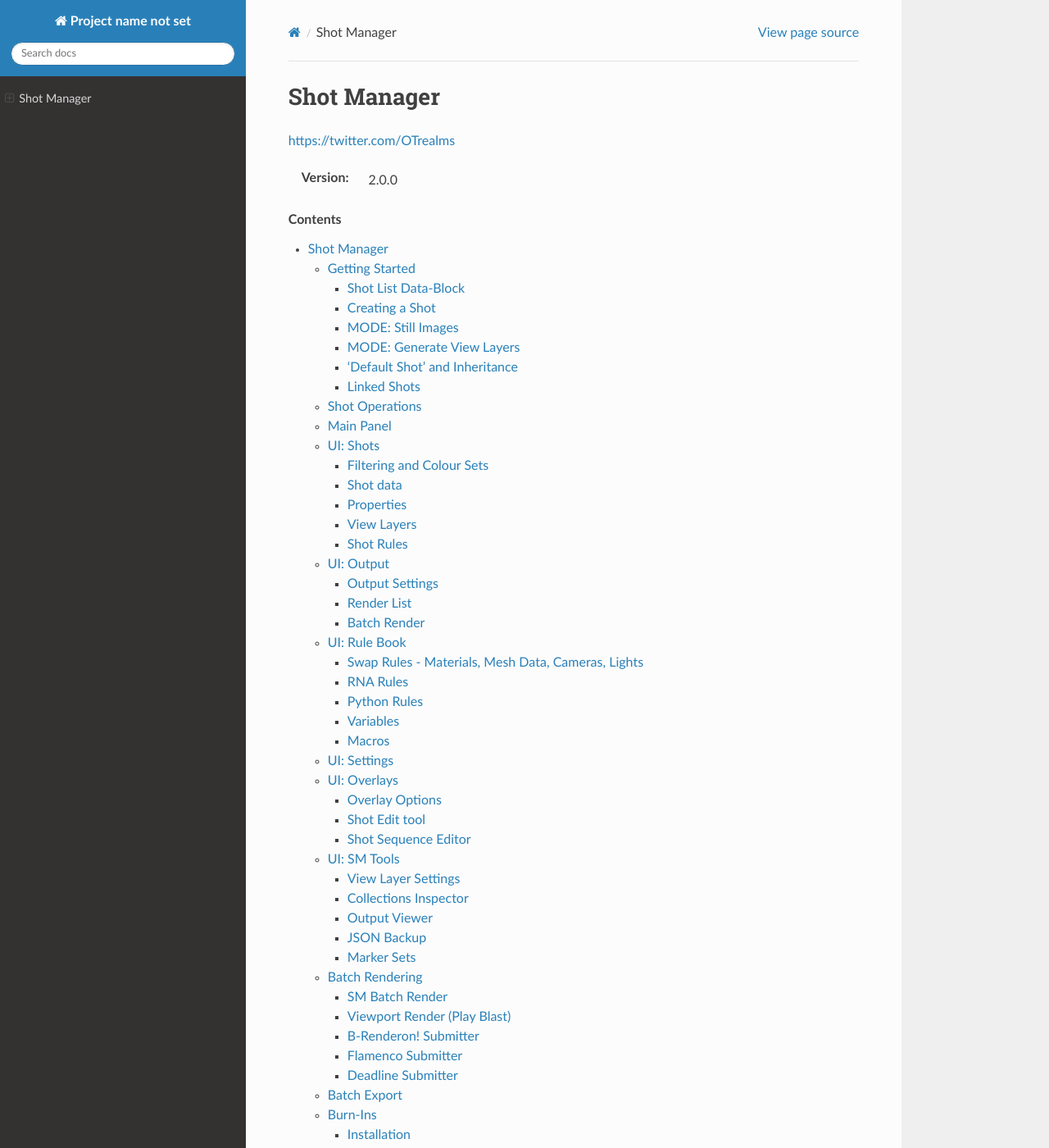
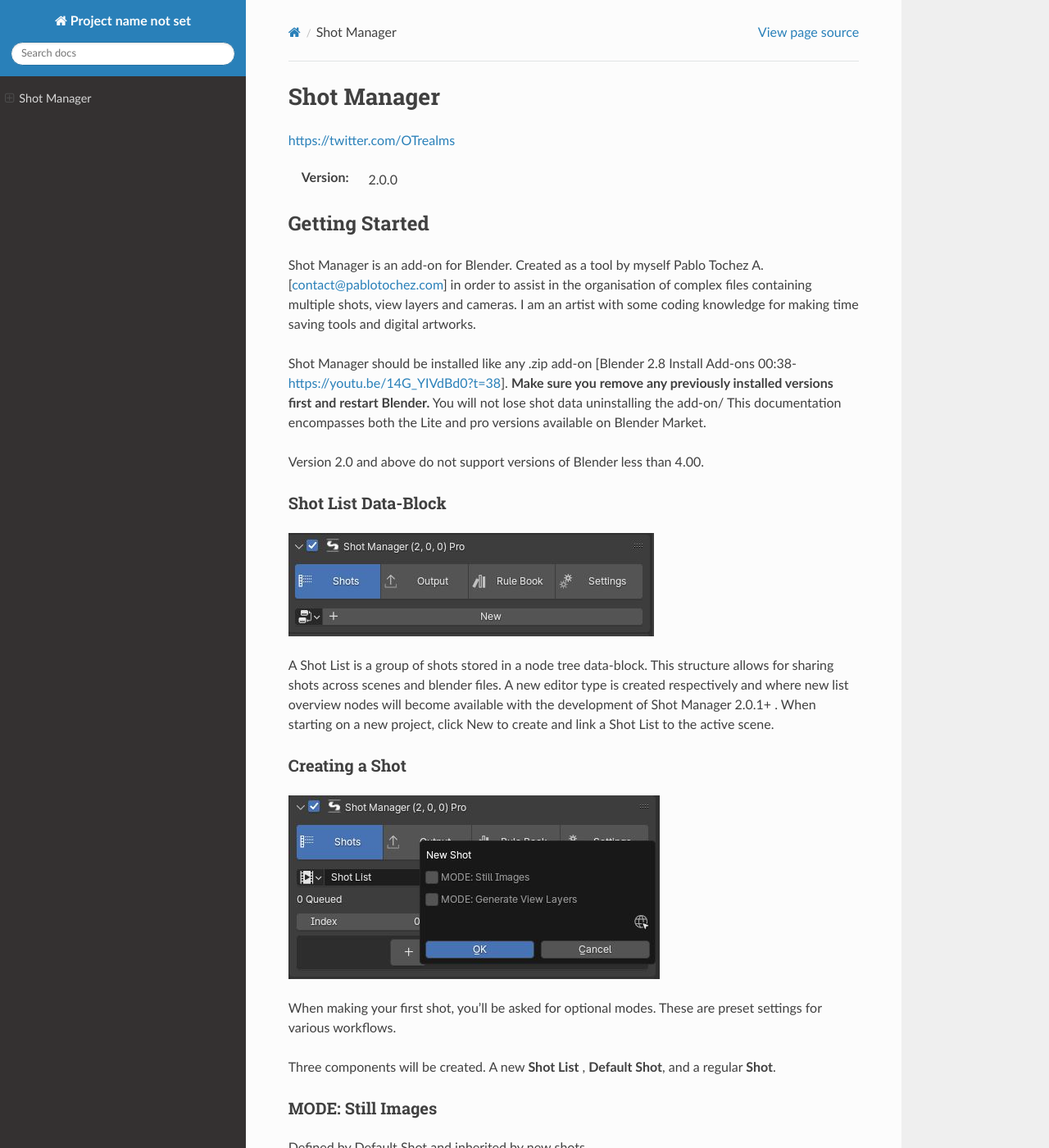
Before and after one commit to OtherRealms/Shot-Manager-Guide, a Sphinx documentation site: the page built from source/index.rst, in a window 1280 px wide and 1400 px high. Shown: the whole window at 82% size. Built offline with Sphinx 7.4.7 and the Read the Docs theme 2.0.0, drawn with Linux system fonts in a browser that asks for light colours; some of the changed lines change nothing that is shown; some of the changed text lies outside the part shown.

Commit message:
no message

```diff
--- a/source/index.rst
+++ b/source/index.rst
@@ -5,7 +5,8 @@
 
 :Version: 2.0.0
 
-.. contents::
+.. toctree::
+    :maxdepth: 2
 
 Getting Started
 ===============
```
